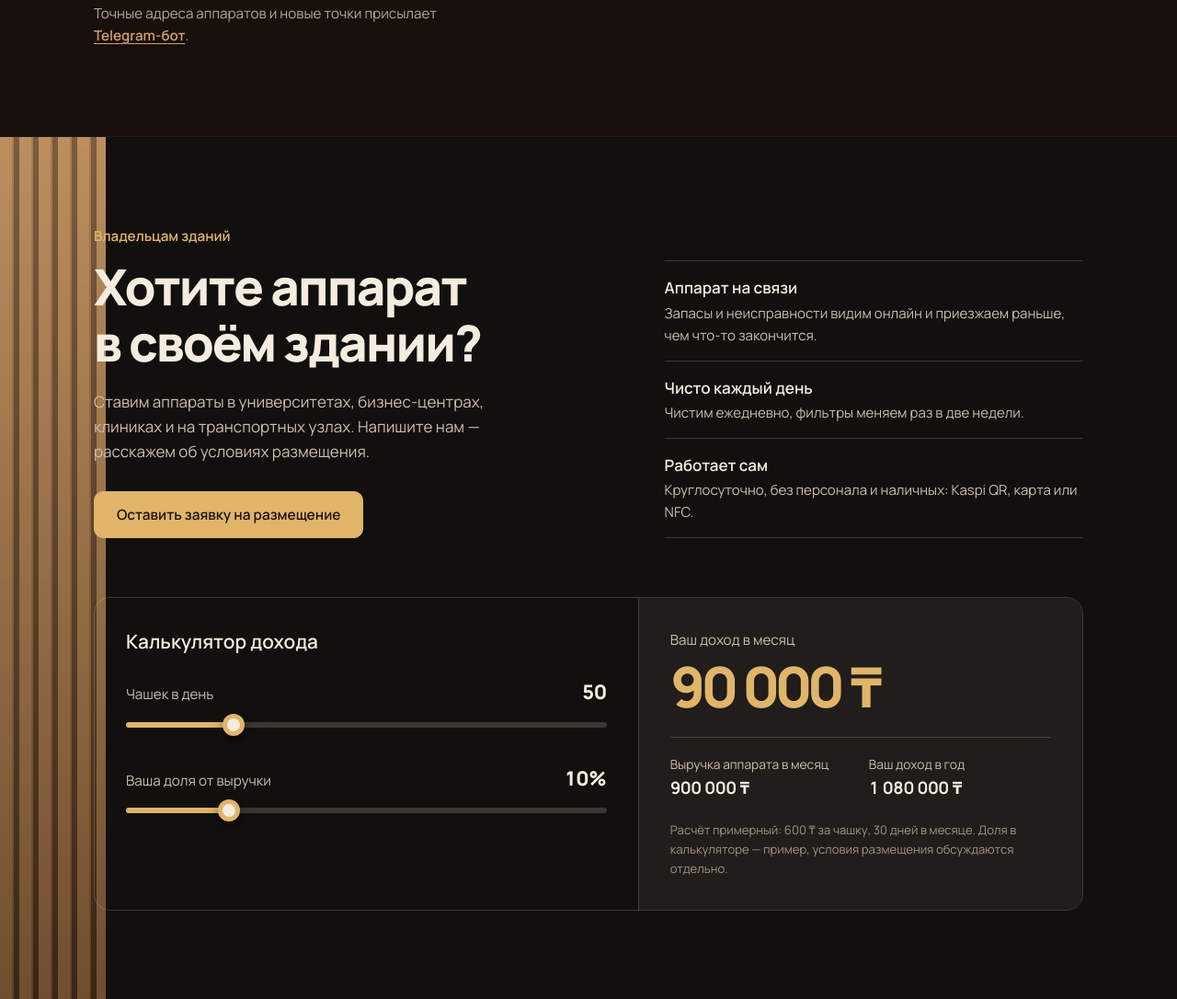
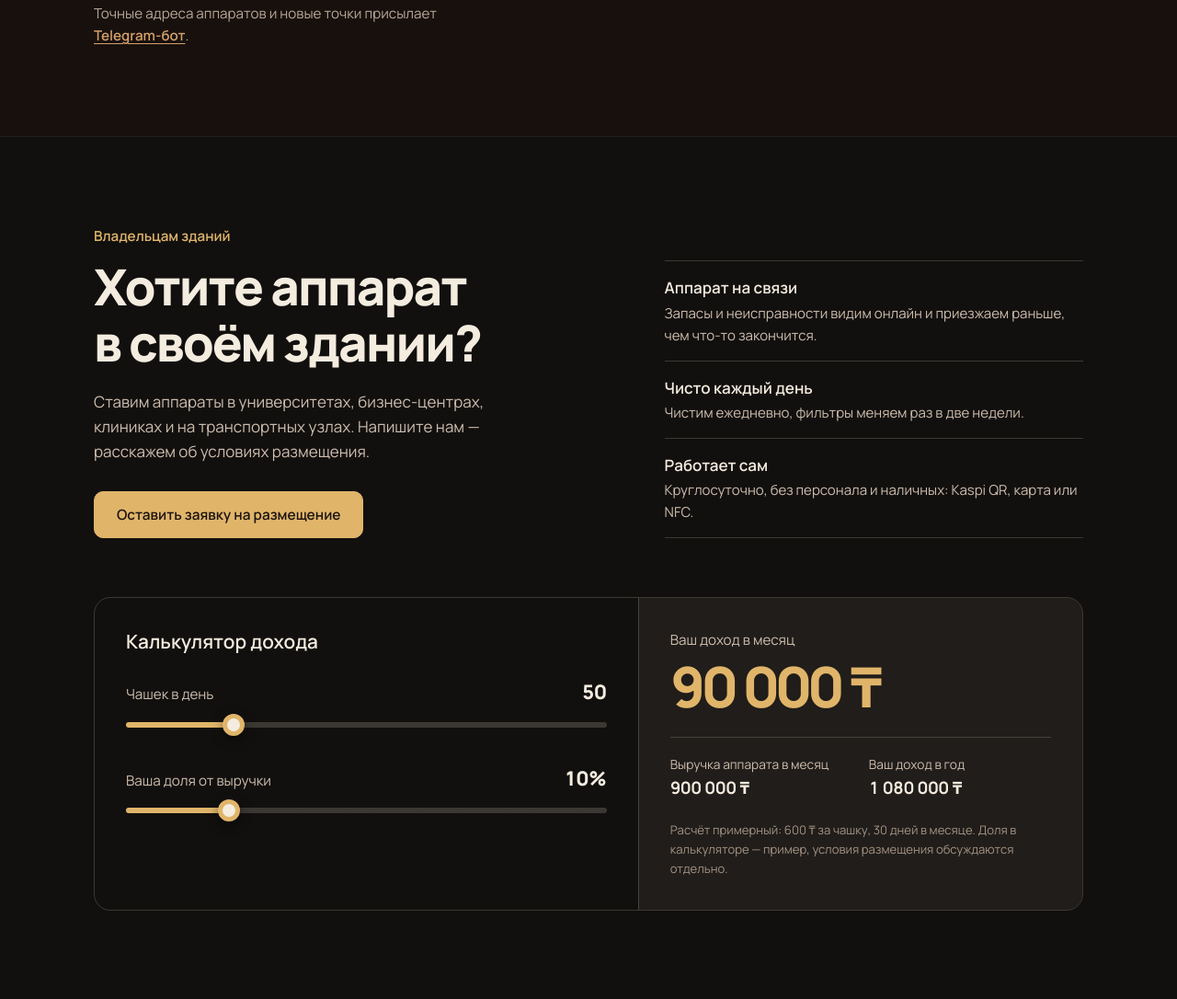
Before and after one commit to kassse1/Astana-Coffee-Express, a plain HTML site: page site/index.html in a window 1280 px wide. Shown: the part 3753-4839 px from the top of the page at 92% size. Drawn offline with Linux system fonts and the light colour scheme; no server answers.

Commit message:
Remove the wood strip from the partners section
Co-Authored-By: Claude Fable 5.2 <noreply@anthropic.com>
Claude-Session: https://claude.ai/code/session_01A3yWs89qEPxck15gfQxmk7

```diff
--- a/site/index.html
+++ b/site/index.html
@@ -254,8 +254,6 @@
 
   /* партнёрам */
   #partners { background: var(--machine); color: var(--cream); position: relative; overflow: hidden; }
-  #partners::before { content: ""; position: absolute; inset: 0 auto 0 0; width: min(9vw, 120px);
-    background: linear-gradient(180deg, rgba(255,228,186,.2), rgba(0,0,0,.35)), repeating-linear-gradient(90deg, #ab7948 0 13px, #946339 13px 15px, #5a3a20 15px 21px); }
   #partners .wrap { position: relative; display: grid; grid-template-columns: minmax(0, 1.1fr) minmax(0, .9fr); gap: 64px; align-items: end; }
   #partners h2 { font-size: clamp(2rem, 4.4vw, 3.4rem); }
   #partners .lead { color: #cdbdae; margin: 20px 0 30px; }
@@ -416,7 +414,6 @@
     .where, #partners .wrap, .cols, .people { grid-template-columns: minmax(0, 1fr); gap: 32px; }
     .req-form { grid-template-columns: minmax(0, 1fr); padding: 22px 18px; }
     .map-box iframe { height: 340px; }
-    #partners::before { display: none; }
     #partners .calc { margin: 44px 22px 0; gap: 0; }
     .calc-in, .calc-out { padding: 24px 20px; }
     .calc-out { border-left: 0; border-top: 1px solid rgba(244,236,223,.18); }
```
